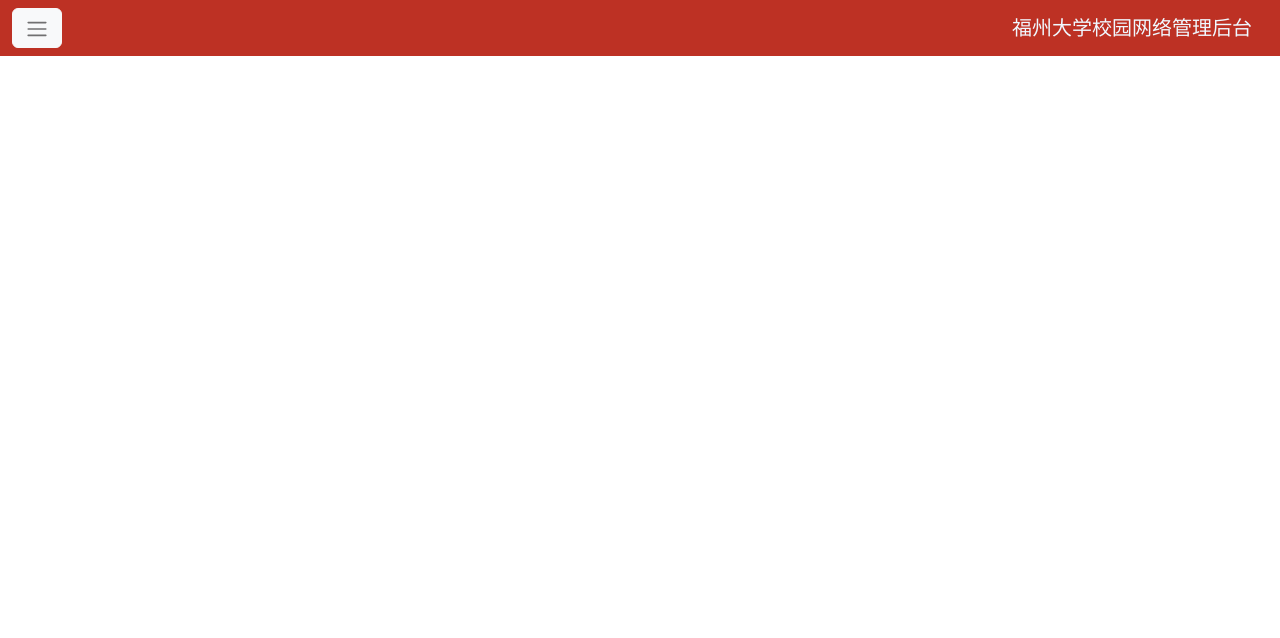
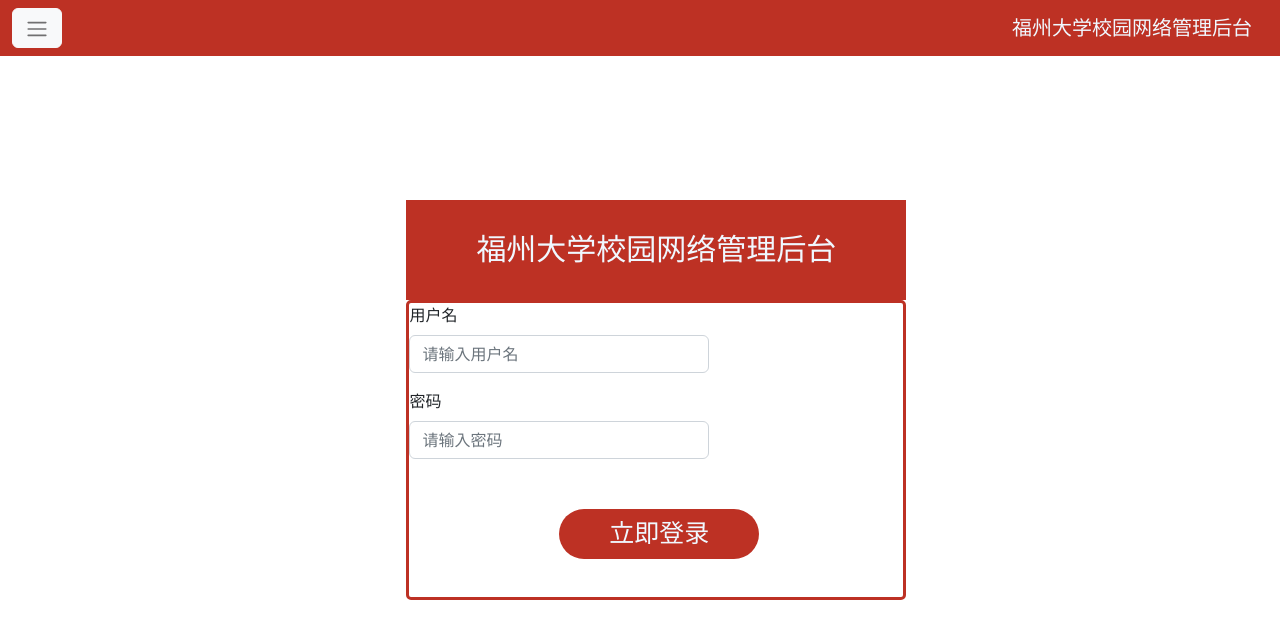
Before and after one commit to GoldenLandForever/sdn, a Vue app in the folder web/: page /login in a window 1280 px wide. Before the commit this address had no page. Shown: the top 638 px of the page. Built offline with nearby package versions, Linux system fonts and the light colour scheme.

Commit message:
加个登录页面

```diff
--- a/web/src/router/index.js
+++ b/web/src/router/index.js
@@ -2,6 +2,7 @@
 import TOPO from '../views/topo/TopoIndex'
 import FLOW from '../views/flow/FlowIndex'
 import INTERNET from '../views/internet/InternetIndex'
+import Login from '../views/login/LoginIndex'
 const routes = [
   {
     path:"/topo",
@@ -17,6 +18,11 @@
     path:"/internet",
     component:INTERNET,
     name:"internet_index",
+  },
+  {
+    path:"/login",
+    component:Login,
+    name:"login_index",
   }
 ]
 
--- /dev/null
+++ b/web/src/views/login/LoginIndex.vue
@@ -0,0 +1,64 @@
+<template>
+    <div class="container">
+     <div class="row justify-content-md-center">
+            <div class="col-3">
+                <div class="title">福州大学校园网络管理后台</div>
+                <form @submit.prevent="login" class="login">
+                    <div class="mb-3">
+                        <label for="username" class="form-label">用户名</label>
+                        <input v-model="username" type="text" class="form-control" id="username" placeholder="请输入用户名">
+                    </div>
+                    <div class="mb-3">
+                        <label for="password" class="form-label">密码</label>
+                        <input v-model="password" type="password" class="form-control" id="password" placeholder="请输入密码">
+                    </div>
+                    <div class="error-message">{{ error_message }}</div>
+                    <router-link type="submit" class="nav-link login2" :to="{name:'topo_index'}">立即登录</router-link>
+                </form>
+            </div>
+        </div>
+    </div>
+</template>
+<script>
+
+</script>
+<style>
+.justify-content-md-center{
+    padding-right: 275px;
+    margin-top: 200px;
+}
+.title{
+    margin-right: 500px;
+    background-color: rgb(189,49,36);
+    width: 500px;
+    height: 100px;
+    color: aliceblue;
+    font-family: 楷体;
+    font-size: 30px;
+    text-align: center;
+    line-height: 100px;
+}
+.login{
+    width: 500px;
+    height: 300px;
+    border-color: rgb(189,49,36);
+    border-radius: 5px;
+    border-style:solid;
+}
+.form-control{
+    width: 300px;
+}
+.login2{
+    border-radius: 25px;
+    margin-top: 50px;
+    margin-left: 150px;
+    width: 200px;
+    height: 50px;
+    background-color: rgb(189,49,36);
+    text-align: center;
+    line-height: 50px;
+    color: aliceblue;
+    font-family: 楷体;
+    font-size: 25px;
+}
+</style>
--- a/web/src/views/topo/TopoIndex.vue
+++ b/web/src/views/topo/TopoIndex.vue
@@ -148,7 +148,9 @@
       <button type="button" class="btn btn-success">确定</button>
     </div>
   </div>
-
+  <div class="row">
+    <router-link :to="{name:'login_index'}" class="nav-link logout"> 退出登录</router-link>
+  </div>
 </div>
 
 </template>
@@ -161,6 +163,7 @@
         model_change.value = index;
         console.log(model_change.value);
       }
+
       return{
         model_change,
         modelchange,
@@ -170,6 +173,17 @@
 
 </script>
 <style scoped>
+.logout{
+  margin-top: 200px;
+  margin-left: 1250px;
+  width: 180px;
+  height: 55px;
+  background-color: rgb(189,49,36);
+  font-family: 楷体;
+  font-size: 35px;
+  text-align: center;
+  color: aliceblue;
+}
 div.row{
     padding-top: 100px;
     height: 75px;
```
